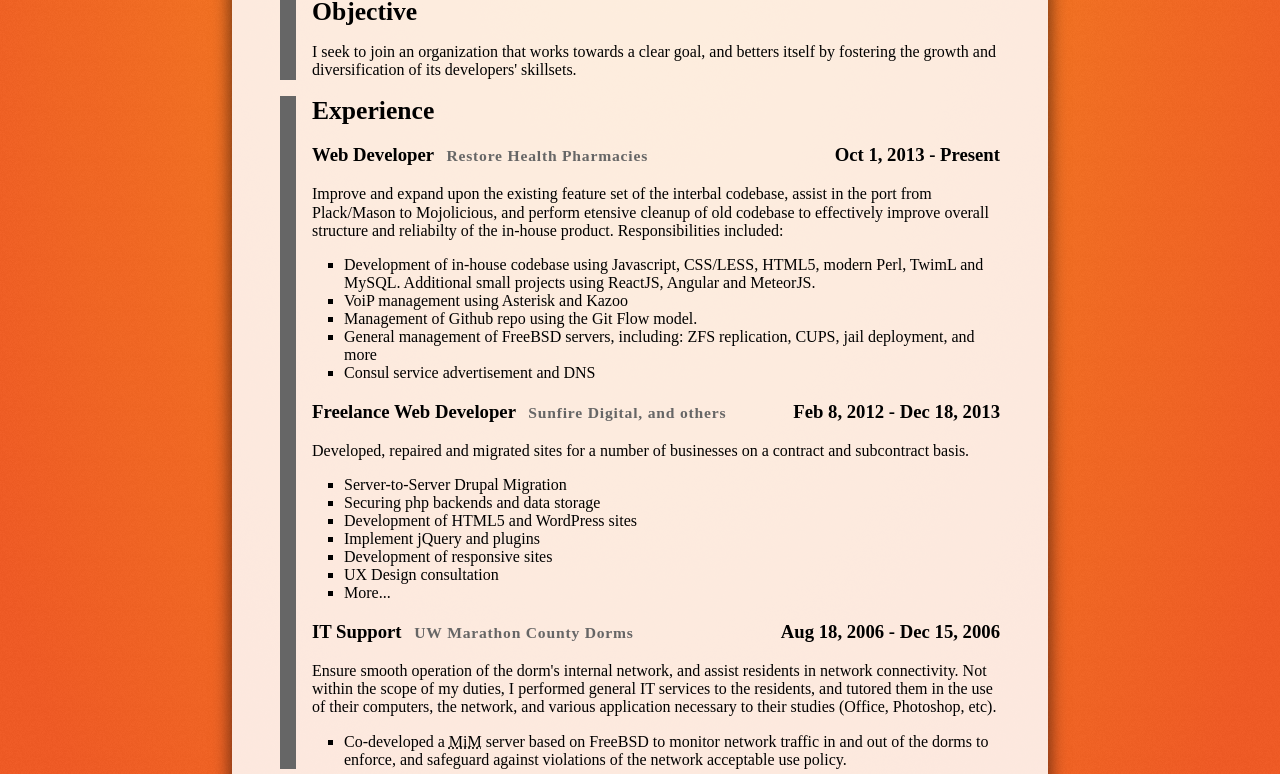
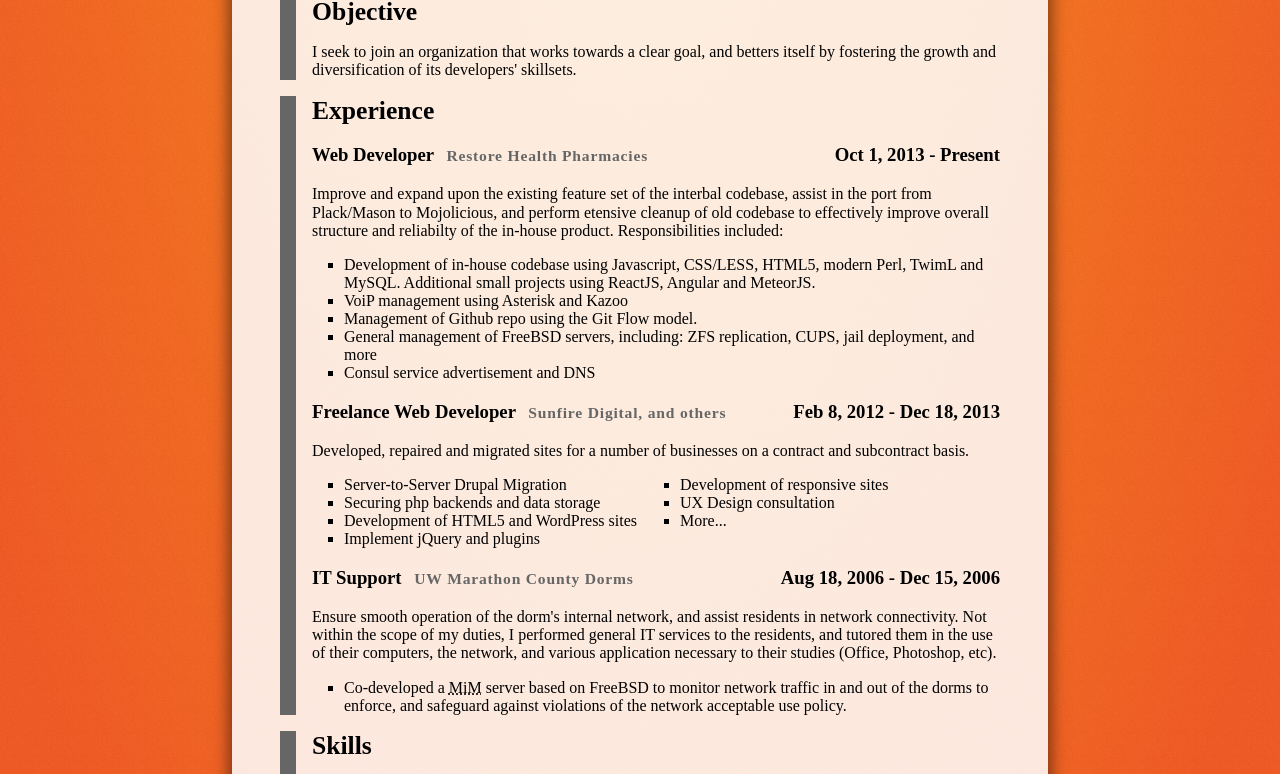
Before and after one commit to storskegg/storskegg.github.io, a plain HTML site: page index.html in a window 1280 px wide. Shown: the part 282-1056 px from the top of the page. Drawn offline with nearby package versions, Linux system fonts and the light colour scheme.

Commit message:
Freelance responsibilities to two-col

```diff
--- a/index.html
+++ b/index.html
@@ -62,7 +62,7 @@
         </header>
 
         <p class="summary">Developed, repaired and migrated sites for a number of businesses on a contract and subcontract basis.</p>
-        <ul class="responsibilities">
+        <ul class="two columns responsibilities">
           <li>Server-to-Server Drupal Migration</li>
           <li>Securing php backends and data storage</li>
           <li>Development of HTML5 and WordPress sites</li>
```
